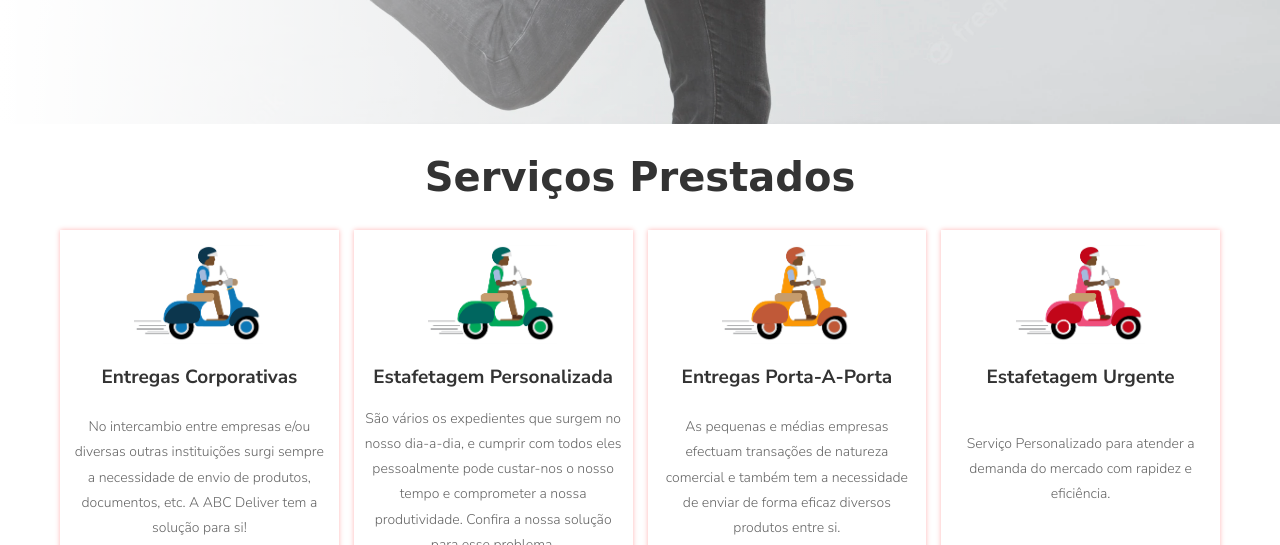
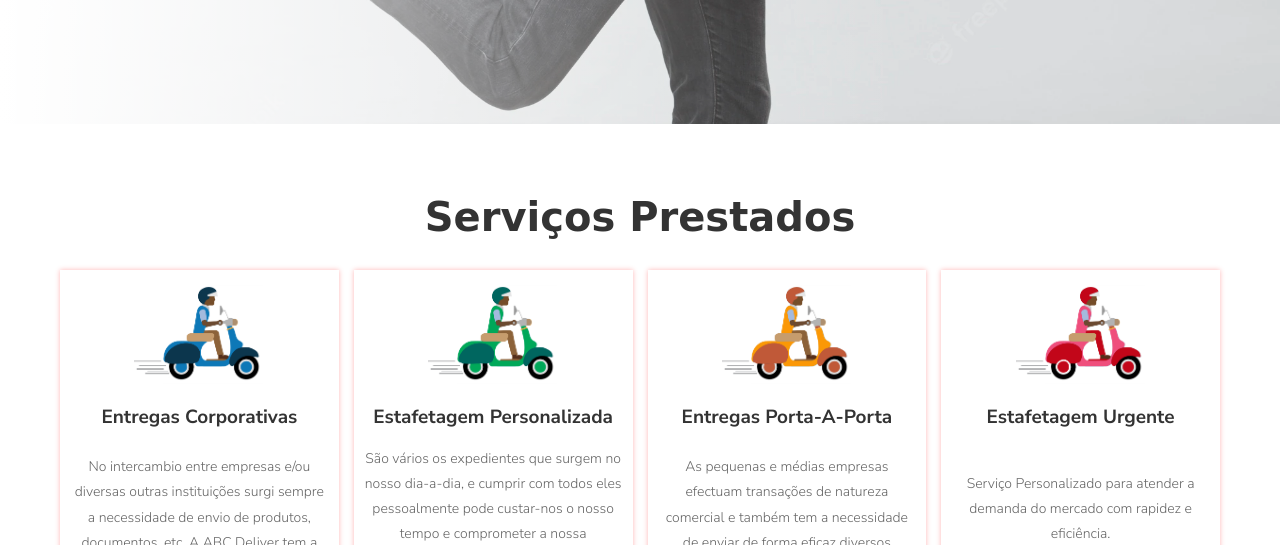
Before and after one commit to milson94/new_site, a plain HTML site: page index.html in a window 1280 px wide. Shown: the part 750-1295 px from the top of the page. Drawn offline with Linux system fonts and the light colour scheme; a web font is replaced by a local one.

Commit message:
changed the stylesheet

```diff
--- a/css/style.css
+++ b/css/style.css
@@ -193,6 +193,10 @@ section{
     font-size: 4rem;
     color: var(--black);
     font-family: 'Merienda One', cursive;
+}
+
+.facility {
+    margin-top: 4rem;
 }
 
 .facility .box-container{
```
